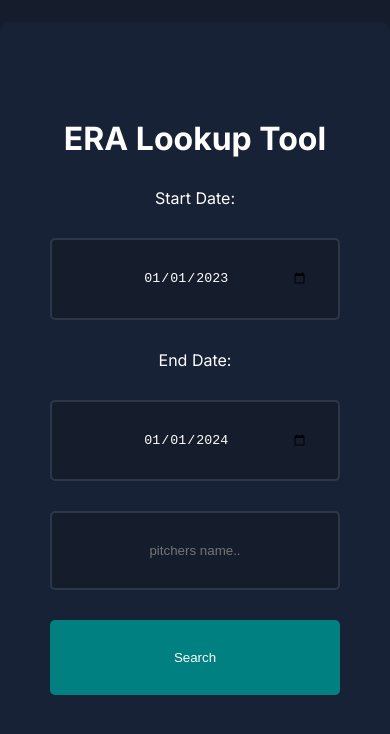
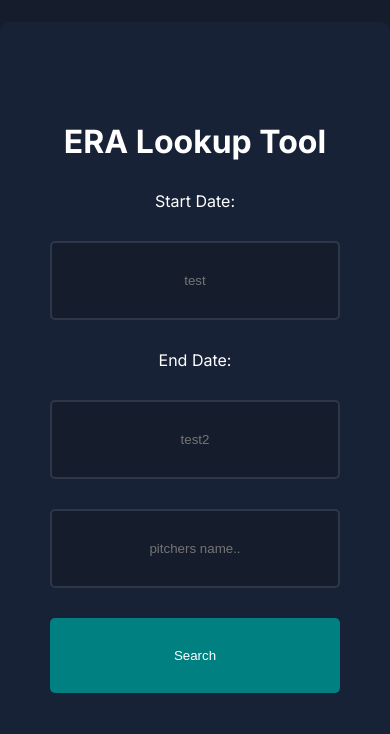
Before and after one commit to jh-tx/era_tracker, a Next.js app: page /search in a window 390 px wide. Shown: the top 734 px of the page. Built offline with nearby package versions, Linux system fonts and the light colour scheme; no server answers.

Commit message:
replaced date inputs with text input to see if its still wrong on mobile.

```diff
--- a/app/search/page.js
+++ b/app/search/page.js
@@ -87,9 +87,9 @@ const Search = () => {
       <form className={styles.form} onSubmit={onSubmitHandler}>
         <h1>ERA Lookup Tool</h1>
         <label htmlFor="startDate" className={styles.label}>Start Date:</label>
-        <input type="date" value={startDate} id="startDate" className={styles.dates} name="startDate" min="1900-01-01" onChange={onStartDateChangeHandler} max="2024-12-31" required/>
+        <input type="text" placeholder="test" value={input} name="pitcherName" onChange={onChangeHandler} className={styles.input} required/>
         <label htmlFor="endDate" className={styles.label}>End Date:</label>
-        <input type="date" value={endDate} id="endDate"  className={styles.dates} name="endDate" min="1900-01-01" onChange={onEndDateChangeHandler} max="2024-12-31" required/>
+        <input type="text" placeholder="test2" value={input} name="pitcherName" onChange={onChangeHandler} className={styles.input} required/>
         <input type="text" placeholder="pitchers name.." value={input} name="pitcherName" onChange={onChangeHandler} className={styles.input} required/>
         <button type="submit" className={styles.button}>Search</button>
         <h2>{pitcher}</h2>
--- a/app/ui/globals.css
+++ b/app/ui/globals.css
@@ -31,29 +31,3 @@ a{
   flex-direction: column;
   justify-content: space-between;
 }
-
-@media (max-width: 1536px) {
-  .container {
-    width: 1366px;
-  }
-}
-
-@media (max-width: 1366px) {
-  .container {
-    width: 1280px;
-  }
-  .form{
-    width: 25%;
-  }
-}
-
-@media (max-width: 1280px) {
-  .container {
-    width: 1024px;
-    padding-left: 20px;
-    padding-right: 20px;
-  }
-  .form{
-    width: 25%;
-  }
-}
```
